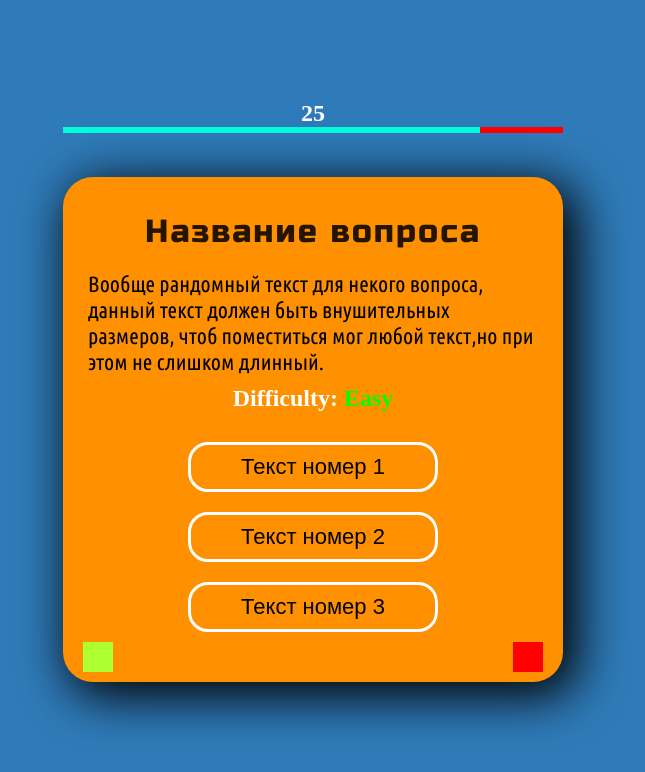
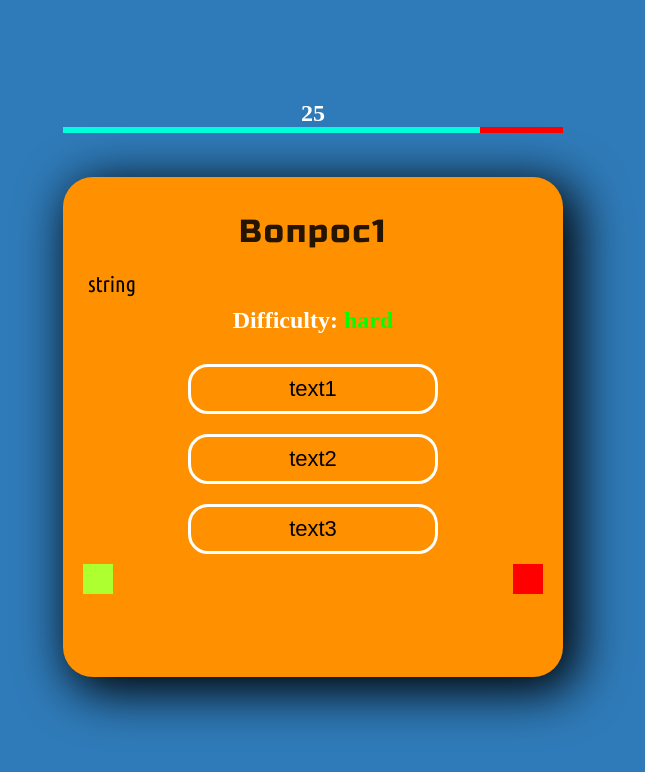
Before and after one commit to HHussHH/Quiz, a React (Create React App) app: page /game in a window 1280 px wide. Shown: the top 772 px of the page, without its empty margins (327-972 px from the left). Built offline with nearby package versions, Linux system fonts and the light colour scheme.

Commit message:
simple fix

```diff
--- a/src/components/Card/Card.tsx
+++ b/src/components/Card/Card.tsx
@@ -1,16 +1,31 @@
 import styles from "./card.module.scss";
 import { useAppDispatch, useAppSelector } from "../../store";
 import { setAnswer } from "../../features/selectAnswer/answer-slice";
+import { useState } from "react";
 
 type btn = {
   [key: string]: string;
 };
+
 const Card = () => {
+  const [questNumber, setQuestNumber] = useState<number>(0);
   const dispatch = useAppDispatch();
   const answer = useAppSelector((state) => state.currentAnswer);
+  const quests = useAppSelector((state) => state.quests);
 
   const handleClick = (id: string) => {
     dispatch(setAnswer(id));
+  };
+
+  const nextQuest = () => {
+    setQuestNumber((quest) => quest + 1);
+  };
+
+  const prevQuest = () => {
+    setQuestNumber((quest) => quest - 1);
+    if (questNumber === 0) {
+      setQuestNumber(0);
+    }
   };
 
   const buttons: btn[] = [
@@ -31,17 +46,13 @@ const Card = () => {
   return (
     <div className={styles.card}>
       <div className={styles.bg}>
-        <h1 className={styles.title}>Название вопроса</h1>
-        <p className={styles.text}>
-          Вообще рандомный текст для некого вопроса, данный текст должен быть
-          внушительных размеров, чтоб поместиться мог любой текст,но при этом не
-          слишком длинный.
-        </p>
+        <h1 className={styles.title}>{quests[questNumber].title}</h1>
+        <p className={styles.text}>{quests[questNumber].text}</p>
         <div className={styles.difficult}>
-          Difficulty: <span>Easy</span>
+          Difficulty: <span>{quests[questNumber].difficutly}</span>
         </div>
         <div className={styles.variants}>
-          {buttons.map(({ text, id }, key) => (
+          {quests[questNumber].answers.map(({ text, id }, key) => (
             <button
               className={`${styles.variant} ${
                 answer === id ? styles.active : ""
@@ -54,8 +65,8 @@ const Card = () => {
           ))}
         </div>
         <div className={styles.optionalBtn}>
-          <button className={styles.btn}></button>
-          <button className={styles.btn}></button>
+          <button className={styles.btn} onClick={() => nextQuest()}></button>
+          <button className={styles.btn} onClick={() => prevQuest()}></button>
         </div>
       </div>
     </div>
--- a/src/features/question/quest-slice.ts
+++ b/src/features/question/quest-slice.ts
@@ -5,28 +5,46 @@ import { RootState } from "../../store";
 const initialState: quest[] = [
   {
     id: 0,
-    title: "string",
+    title: "Вопрос1",
     text: "string",
     category: "математика",
-    difficutly: "easy",
-    answers: {
-      answer_1: "text1",
-      answer_2: "text2",
-      answer_3: "text3",
-    },
+    difficutly: "hard",
+    answers: [
+      {
+        id: "answer_1",
+        text: "text1",
+      },
+      {
+        id: "answer_2",
+        text: "text2",
+      },
+      {
+        id: "answer_3",
+        text: "text3",
+      },
+    ],
     currentAnswer: "answer_1",
   },
   {
     id: 1,
-    title: "string",
+    title: "Вопрос2",
     text: "string",
     category: "фильмы",
     difficutly: "hard",
-    answers: {
-      answer_1: "text1",
-      answer_2: "text2",
-      answer_3: "text3",
-    },
+    answers: [
+      {
+        id: "answer_1",
+        text: "text1",
+      },
+      {
+        id: "answer_2",
+        text: "text2",
+      },
+      {
+        id: "answer_3",
+        text: "text3",
+      },
+    ],
     currentAnswer: "answer_2",
   },
 ];
```
Also changed, not shown: src/types/question.ts (+5 -3 lines).
